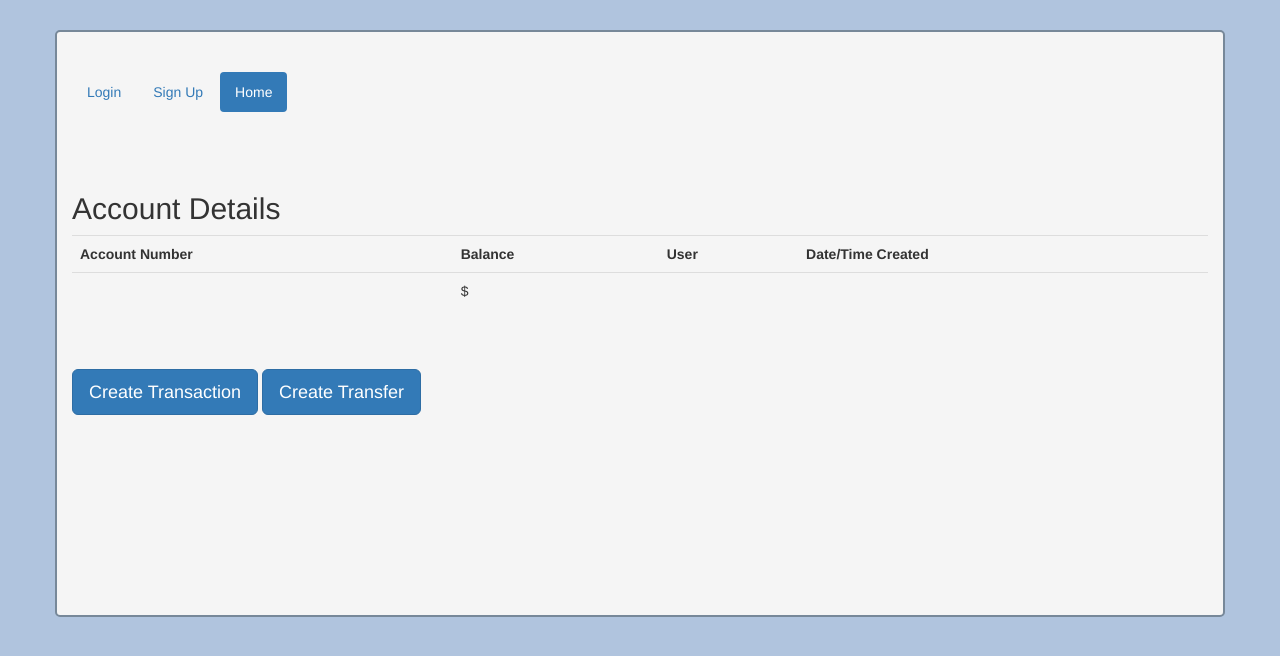
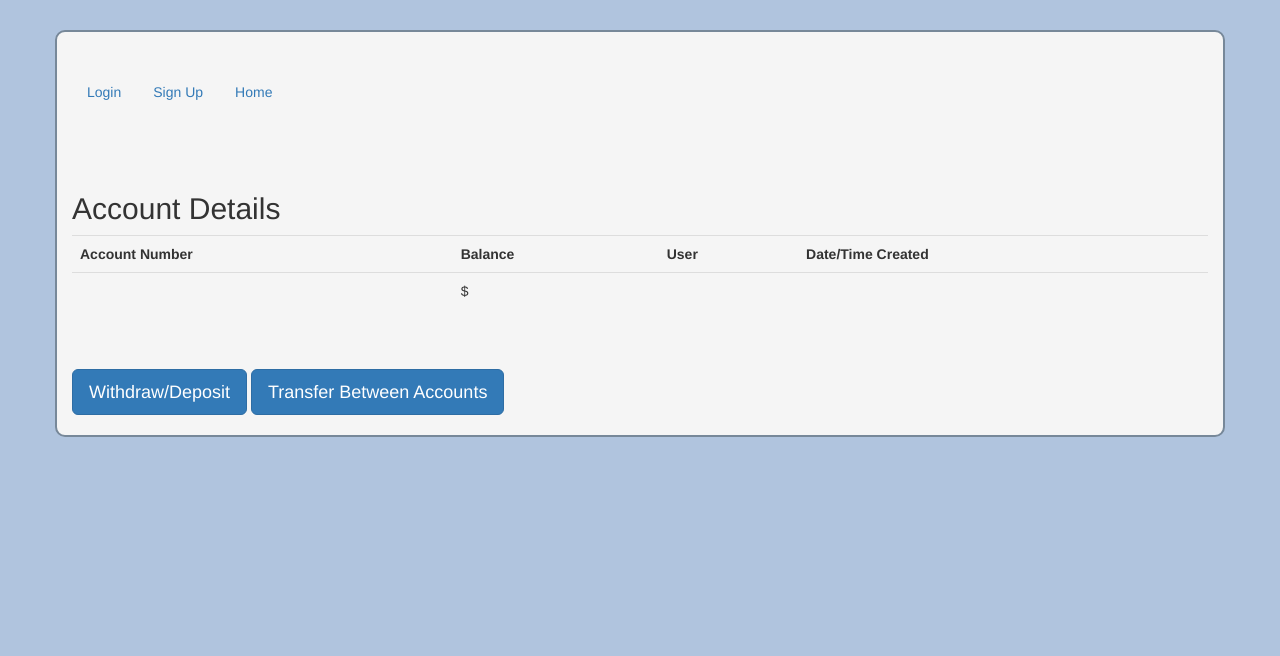
Before and after one commit to benhigh22/iron_bank, a Django app: template templates/iron_bank_app/accountnumber_detail.html in a window 1280 px wide. Shown: the top 656 px of the page. Run offline with Django 3.2, Linux system fonts and the light colour scheme; the template is opened without the code that fills it, so the values that code supplies are empty; some libraries are stand-ins or nearby versions.

Commit message:
Normal mode

```diff
--- a/iron_bank_app/static/base_style.css
+++ b/iron_bank_app/static/base_style.css
@@ -1,14 +1,17 @@
 .background{
     background-color: lightsteelblue;
-
 }
 
 .container{
-    padding-bottom: 200px;
+    padding-bottom: 20px;
     padding-top: 40px;
     background-color: whitesmoke;
     border: solid 2px lightslategray;
     margin-top: 30px;
     margin-bottom: 30px;
-    border-radius: 5px;
+    border-radius: 10px;
 }
+
+h1{
+    text-align: center;
+}
--- a/iron_bank_app/static/style.css
+++ b/iron_bank_app/static/style.css
@@ -3,7 +3,9 @@
 }
 
 .main_header {
-    color: black;
+    font-weight: bolder;
+    color: gray;
+    text-emphasis: filled;
     text-align: center;
     font-family: Zapfino;
     border: medium;
--- a/templates/base.html
+++ b/templates/base.html
@@ -20,7 +20,7 @@
       {% else %}
     <li role="presentation"><a href="{% url 'login' %}">Login</a></li>
     <li role="presentation"><a href="{% url 'signup' %}">Sign Up</a></li>
-    <li role="presentation" class="active"><a href="{% url 'index' %}">Home</a></li>
+    <li role="presentation"><a href="{% url 'index' %}">Home</a></li>
       {% endif %}
 </ul>
 
--- a/templates/index.html
+++ b/templates/index.html
@@ -20,11 +20,13 @@
       {% else %}
     <li role="presentation"><a href="{% url 'login' %}">Login</a></li>
     <li role="presentation"><a href="{% url 'signup' %}">Sign Up</a></li>
-    <li role="presentation" class="active"><a href="{% url 'index' %}">Home</a></li>
+    <li role="presentation"><a href="{% url 'index' %}">Home</a></li>
       {% endif %}
 </ul>
     <br><br><br><br>
-<h1 class="main_header">WELCOME TO THE IRON BANK</h1>
+<div class="well">
+<h1 class="main_header"><small>WELCOME TO</small> THE IRON BANK</h1>
+</div>
 </div>
 </body>
 <script src="https://ajax.googleapis.com/ajax/libs/jquery/1.11.3/jquery.min.js"></script>
--- a/templates/iron_bank_app/accountnumber_detail.html
+++ b/templates/iron_bank_app/accountnumber_detail.html
@@ -13,6 +13,6 @@
            <td>{{ object.created_time }}</td></tr>
    </table>
     <br><br>
-   <a href="{% url 'trans_create_view' object.id %}" class="btn btn-primary btn-lg" role="button">Create Transaction</a>
-   <a href="{% url 'transfer_view' object.id %}" class="btn btn-primary btn-lg" role="button">Create Transfer</a>
+   <a href="{% url 'trans_create_view' object.id %}" class="btn btn-primary btn-lg" role="button">Withdraw/Deposit</a>
+   <a href="{% url 'transfer_view' object.id %}" class="btn btn-primary btn-lg" role="button">Transfer Between Accounts</a>
 {% endblock %}
```
Also changed, not shown: iron_bank_app/views.py (+11 -3 lines), db.sqlite3.
